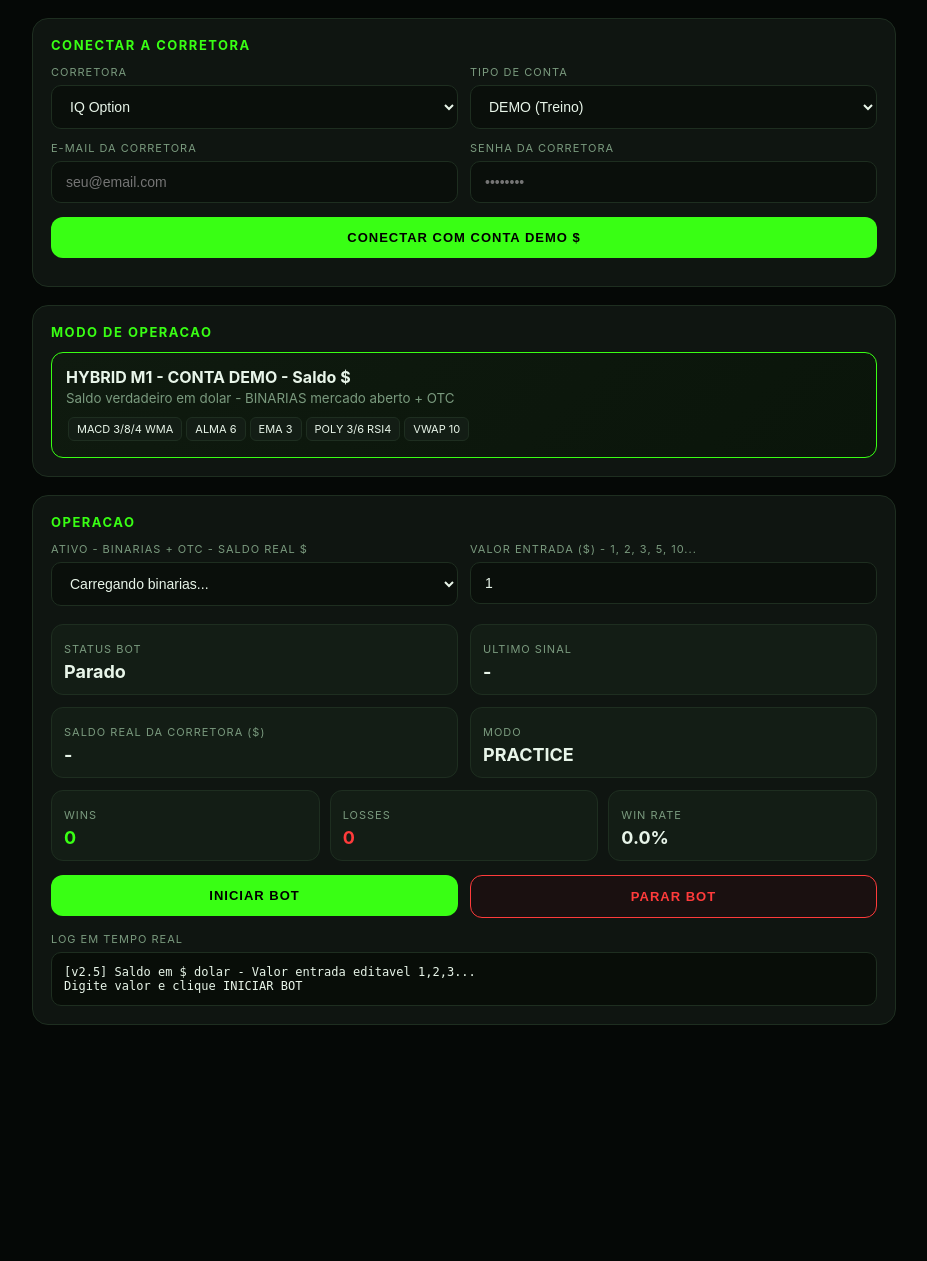
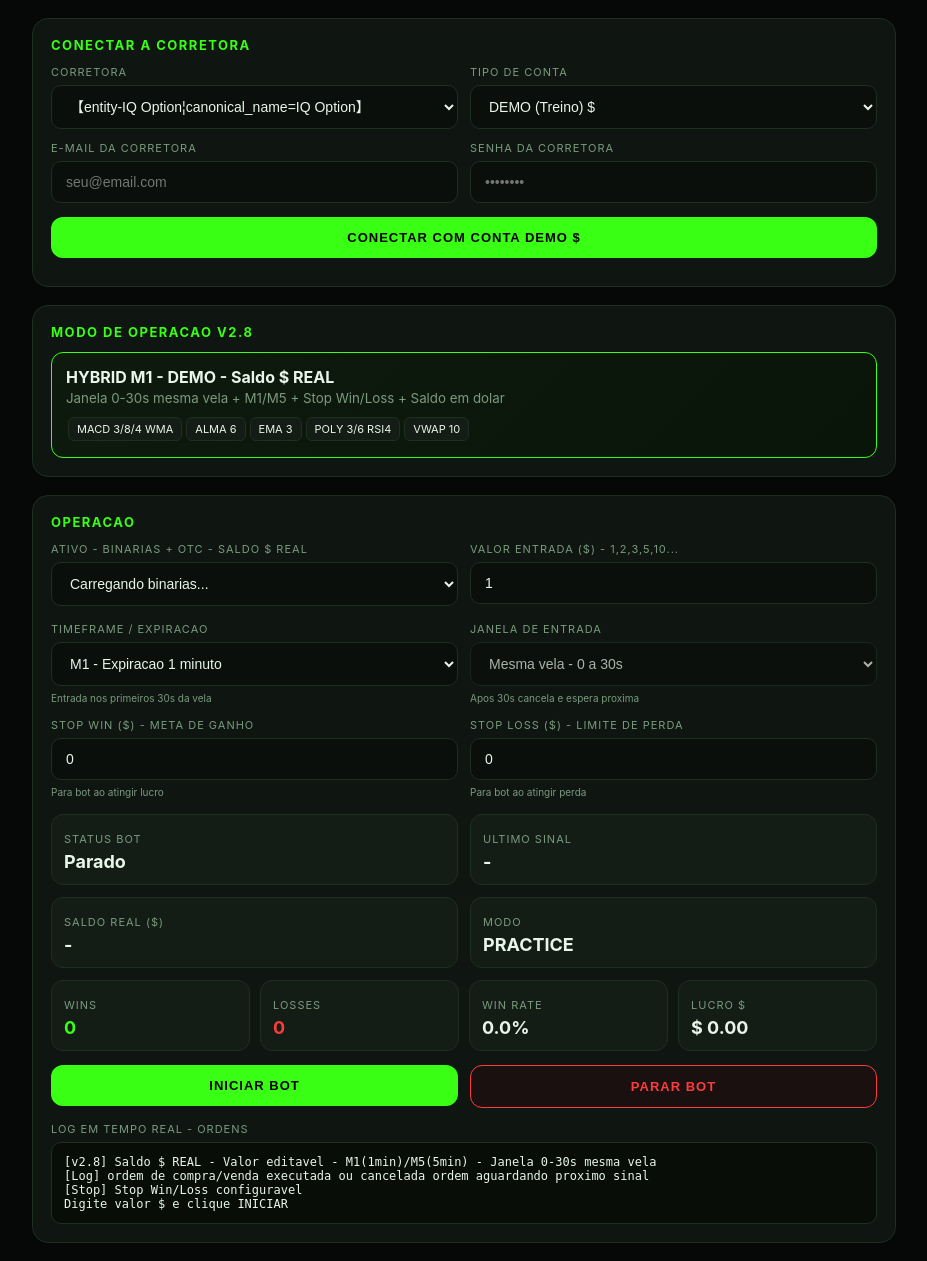
Before and after one commit to daniloadalto/danbot, a Flask app: page / in a window 1280 px wide. Shown: the part 62-1323 px from the top of the page, without its empty margins (176-1103 px from the left). Before the commit the page ends 1087 px from the top, so only its background shows below. Run offline with Flask 3, Linux system fonts and the light colour scheme.

Commit message:
Update dashboard.html

```diff
--- a/templates/dashboard.html
+++ b/templates/dashboard.html
@@ -3,12 +3,12 @@
 <head>
 <meta charset="UTF-8">
 <meta name="viewport" content="width=device-width, initial-scale=1.0">
-<title>DANBOT PRO - Saldo REAL $</title>
+<title>DANBOT PRO - v2.8 Saldo $ REAL</title>
 <style>
 :root{--bg:#050806;--card:#0f1511;--card2:#131d15;--green:#39FF14;--red:#ff3b3b;--text:#e8f5e9;--muted:#7a9a7e;--border:#1e2e20;}
 *{box-sizing:border-box;margin:0;padding:0}
 body{background:var(--bg);color:var(--text);font-family:Inter,sans-serif;min-height:100vh}
-header{background:var(--card);border-bottom:1px solid var(--border);padding:14px 18px;display:flex;justify-content:space-between;align-items:center}
+header{background:var(--card);border-bottom:1px solid var(--border);padding:14px 18px;display:flex;justify-content:space-between;align-items:center;position:sticky;top:0;z-index:10}
 .logo{font-weight:900;font-size:20px}.logo span{color:var(--green)}
 .badge{background:var(--card2);border:1px solid var(--border);padding:6px 12px;border-radius:20px;font-size:12px;color:var(--muted)}
 .badge.on{color:var(--green);border-color:var(--green)}
@@ -18,17 +18,16 @@ header{background:var(--card);border-bottom:1px solid var(--border);padding:14px
 .row{display:flex;gap:12px;flex-wrap:wrap}.col{flex:1;min-width:240px}
 label{font-size:11px;color:var(--muted);letter-spacing:1px;text-transform:uppercase;margin-bottom:6px;display:block}
 select,input{width:100%;background:#0a0f0b;border:1px solid var(--border);color:var(--text);padding:12px 14px;border-radius:10px;font-size:14px;outline:none}
-.btn{padding:13px 18px;border-radius:12px;border:0;font-weight:800;letter-spacing:1px;cursor:pointer;font-size:13px;text-transform:uppercase}
-.btn-green{background:var(--green);color:#000;width:100%}.btn-red{background:#1a1010;border:1px solid var(--red);color:var(--red);width:100%}
-.btn-outline{background:transparent;border:1px solid var(--border);color:var(--muted);width:100%}
-.grid2{display:grid;grid-template-columns:1fr 1fr;gap:12px}
-.kpi{background:var(--card2);border:1px solid var(--border);border-radius:12px;padding:12px}
-.kpi b{font-size:18px;display:block;margin-top:4px}
-.kpi small{color:var(--muted);font-size:11px;letter-spacing:1px;text-transform:uppercase}
-.log{font-family:monospace;font-size:12px;background:#080d08;border:1px solid var(--border);border-radius:10px;padding:12px;max-height:260px;overflow:auto;white-space:pre-wrap}
+select:focus,input:focus{border-color:var(--green)}
+.btn{padding:13px 18px;border-radius:12px;border:0;font-weight:800;letter-spacing:1px;cursor:pointer;transition:.2s;font-size:13px;text-transform:uppercase}
+.btn-green{background:var(--green);color:#000;width:100%}.btn-red{background:#1a1010;border:1px solid var(--red);color:var(--red);width:100%}.btn-outline{background:transparent;border:1px solid var(--border);color:var(--muted);width:100%}
+.grid2{display:grid;grid-template-columns:1fr 1fr;gap:12px}@media(max-width:600px){.grid2{grid-template-columns:1fr}}
+.kpi{background:var(--card2);border:1px solid var(--border);border-radius:12px;padding:12px}.kpi b{font-size:18px;display:block;margin-top:4px}.kpi small{color:var(--muted);font-size:11px;letter-spacing:1px;text-transform:uppercase}
+.log{font-family:ui-monospace,monospace;font-size:12px;background:#080d08;border:1px solid var(--border);border-radius:10px;padding:12px;max-height:300px;overflow:auto;white-space:pre-wrap}
 .mode-box{background:linear-gradient(135deg,#0f1a0f,#0a150a);border:1px solid var(--green);border-radius:12px;padding:14px}
 .pill{display:inline-block;background:var(--card2);border:1px solid var(--border);padding:4px 8px;border-radius:6px;font-size:11px;margin:2px}
-.placar{display:grid;grid-template-columns:1fr 1fr 1fr;gap:10px;margin-top:12px}
+.placar{display:grid;grid-template-columns:1fr 1fr 1fr 1fr;gap:10px;margin-top:12px}
+@media(max-width:600px){.placar{grid-template-columns:1fr 1fr}}
 </style>
 </head>
 <body>
@@ -40,25 +39,38 @@ select,input{width:100%;background:#0a0f0b;border:1px solid var(--border);color:
 <div class="card" id="brokerCard">
 <h2>Conectar a Corretora</h2>
 <div class="grid2">
-<div><label>Corretora</label><select id="broker"><option value="IQ_Option" selected>IQ&#32;Option</option></select></div>
-<div><label>Tipo de Conta</label><select id="accountType"><option value="PRACTICE" selected>DEMO (Treino)</option><option value="REAL">REAL (Dinheiro real)</option></select></div>
+<div><label>Corretora</label><select id="broker"><option value="IQ_Option" selected>【entity-IQ Option¦canonical_name=IQ Option】</option></select></div>
+<div><label>Tipo de Conta</label><select id="accountType"><option value="PRACTICE" selected>DEMO (Treino) $</option><option value="REAL">REAL $</option></select></div>
 </div>
 <div class="row" style="margin-top:12px"><div class="col"><label>E-mail da Corretora</label><input id="brokerEmail" placeholder="seu@email.com"></div><div class="col"><label>Senha da Corretora</label><input id="brokerPass" type="password" placeholder="••••••••"></div></div>
-<button class="btn btn-green" style="margin-top:14px" id="connectBtn" onclick="connectBroker()">CONECTAR COM CONTA DEMO</button>
+<button class="btn btn-green" style="margin-top:14px" id="connectBtn" onclick="connectBroker()">CONECTAR COM CONTA DEMO $</button>
 <div id="brokerMsg" style="margin-top:10px;font-size:13px;color:var(--muted)"></div>
 </div>
 <div class="card">
-<h2>Modo de Operacao</h2>
-<div class="mode-box"><b id="modeTitle">HYBRID EQUILIBRIO M1 - DEMO - Saldo REAL $</b><br><small style="color:var(--muted)">Saldo verdadeiro em dolar - BINARIAS mercado aberto + OTC</small><div style="margin-top:8px"><span class="pill">MACD 3/8/4 WMA</span><span class="pill">ALMA 6</span><span class="pill">EMA 3</span><span class="pill">POLY 3/6 RSI4</span><span class="pill">VWAP 10</span></div></div>
+<h2>Modo de Operacao v2.8</h2>
+<div class="mode-box"><b id="modeTitle">HYBRID EQUILIBRIO M1 - DEMO - Saldo $ REAL</b><br><small style="color:var(--muted)">Janela 0-30s mesma vela + M1/M5 + Stop Win/Loss + Saldo em dolar</small><div style="margin-top:8px"><span class="pill">MACD 3/8/4 WMA</span><span class="pill">ALMA 6</span><span class="pill">EMA 3</span><span class="pill">POLY 3/6 RSI4</span><span class="pill">VWAP 10</span></div></div>
 </div>
 <div class="card">
 <h2>Operacao</h2>
-<div class="grid2"><div><label>Ativo - BINARIAS + OTC - Saldo REAL $</label><select id="asset" onchange="onAssetChange()"><optgroup label="BINARIAS - Mercado Aberto" id="groupBinary"><option>Carregando binarias...</option></optgroup><optgroup label="OTC" id="groupOtc"><option>Carregando OTC...</option></optgroup></select><small id="assetStatus" style="color:var(--muted);font-size:11px;margin-top:4px;display:block"></small></div><div><label>Valor Entrada ($) - 1, 2, 3, 5, 10...</label><input id="amount" type="number" value="1" min="1" step="1" max="1000" onchange="onAmountChange()"></div></div>
-<div class="grid2" style="margin-top:14px"><div class="kpi"><small>Status Bot</small><b id="botStatus">Parado</b></div><div class="kpi"><small>Ultimo Sinal</small><b id="lastSignal">-</b></div><div class="kpi"><small>Saldo REAL da Corretora ($)</small><b id="balance">-</b></div><div class="kpi"><small>Modo</small><b id="accountMode">DEMO</b></div></div>
-<div class="placar"><div class="kpi"><small>Wins</small><b id="wins" style="color:#39FF14">0</b></div><div class="kpi"><small>Losses</small><b id="losses" style="color:#ff3b3b">0</b></div><div class="kpi"><small>Win Rate</small><b id="winrate">0%</b></div></div>
+<div class="grid2">
+<div><label>Ativo - BINARIAS + OTC - Saldo $ REAL</label><select id="asset" onchange="onAssetChange()"><optgroup label="BINARIAS - Mercado Aberto" id="groupBinary"><option>Carregando binarias...</option></optgroup><optgroup label="OTC" id="groupOtc"><option>Carregando OTC...</option></optgroup></select><small id="assetStatus" style="color:var(--muted);font-size:11px;margin-top:4px;display:block"></small></div>
+<div><label>Valor Entrada ($) - 1,2,3,5,10...</label><input id="amount" type="number" value="1" min="1" step="0.5" max="1000" onchange="onAmountChange()"></div>
+</div>
+<div class="grid2" style="margin-top:12px">
+<div><label>Timeframe / Expiracao</label><select id="timeframe" onchange="onTimeframeChange()"><option value="M1" selected>M1 - Expiracao 1 minuto</option><option value="M5">M5 - Expiracao 5 minutos</option></select><small style="color:var(--muted);font-size:10px">Entrada nos primeiros 30s da vela</small></div>
+<div><label>Janela de Entrada</label><select disabled><option>Mesma vela - 0 a 30s</option></select><small style="color:var(--muted);font-size:10px">Apos 30s cancela e espera proxima</small></div>
+</div>
+<div class="grid2" style="margin-top:12px">
+<div><label>Stop Win ($) - Meta de ganho</label><input id="stopWin" type="number" value="0" min="0" step="1" placeholder="0 = sem stop"><small style="color:var(--muted);font-size:10px">Para bot ao atingir lucro</small></div>
+<div><label>Stop Loss ($) - Limite de perda</label><input id="stopLoss" type="number" value="0" min="0" step="1" placeholder="0 = sem stop"><small style="color:var(--muted);font-size:10px">Para bot ao atingir perda</small></div>
+</div>
+<div class="grid2" style="margin-top:14px"><div class="kpi"><small>Status Bot</small><b id="botStatus">Parado</b></div><div class="kpi"><small>Ultimo Sinal</small><b id="lastSignal">-</b></div><div class="kpi"><small>Saldo REAL ($)</small><b id="balance">-</b></div><div class="kpi"><small>Modo</small><b id="accountMode">DEMO</b></div></div>
+<div class="placar"><div class="kpi"><small>Wins</small><b id="wins" style="color:#39FF14">0</b></div><div class="kpi"><small>Losses</small><b id="losses" style="color:#ff3b3b">0</b></div><div class="kpi"><small>Win Rate</small><b id="winrate">0%</b></div><div class="kpi"><small>Lucro $</small><b id="profit">0</b></div></div>
 <div class="row" style="margin-top:14px"><div class="col"><button class="btn btn-green" onclick="startBot()">Iniciar Bot</button></div><div class="col"><button class="btn btn-red" onclick="stopBot()">Parar Bot</button></div></div>
-<div style="margin-top:14px"><label>Log em tempo real</label><div id="log" class="log">[v2.5] Saldo em $ dolar - Valor entrada editavel 1,2,3...
-Digite valor e clique INICIAR BOT</div></div>
+<div style="margin-top:14px"><label>Log em tempo real - ordens</label><div id="log" class="log">[v2.8] Saldo $ REAL - Valor editavel - M1(1min)/M5(5min) - Janela 0-30s mesma vela
+[Log] ordem de compra/venda executada ou cancelada ordem aguardando proximo sinal
+[Stop] Stop Win/Loss configuravel
+Digite valor $ e clique INICIAR</div></div>
 </div>
 </div>
 <script>
@@ -69,8 +81,8 @@ function updateConnectBtn(){
  const t=document.getElementById('accountType').value;
  const btn=document.getElementById('connectBtn');
  const title=document.getElementById('modeTitle');
- if(t==='REAL'){btn.textContent='CONECTAR COM SALDO REAL $';btn.style.background='#ff3b3b';btn.style.color='#fff';title.textContent='HYBRID M1 - CONTA REAL - Saldo $';}
- else{btn.textContent='CONECTAR COM CONTA DEMO $';btn.style.background='#39FF14';btn.style.color='#000';title.textContent='HYBRID M1 - CONTA DEMO - Saldo $';}
+ if(t==='REAL'){btn.textContent='CONECTAR COM SALDO REAL $';btn.style.background='#ff3b3b';btn.style.color='#fff';title.textContent='HYBRID M1 - REAL - Saldo $ REAL';}
+ else{btn.textContent='CONECTAR COM CONTA DEMO $';btn.style.background='#39FF14';btn.style.color='#000';title.textContent='HYBRID M1 - DEMO - Saldo $ REAL';}
  document.getElementById('accountMode').textContent=t;
 }
 document.getElementById('accountType').addEventListener('change',updateConnectBtn);updateConnectBtn();
@@ -103,10 +115,12 @@ async function loadAssets(){
 }
 function onAssetChange(){localStorage.setItem('danbot_asset',document.getElementById('asset').value);}
 function onAmountChange(){const v=document.getElementById('amount').value;localStorage.setItem('danbot_amount',v);log('Valor entrada alterado para $ '+v);}
+function onTimeframeChange(){const tf=document.getElementById('timeframe').value;localStorage.setItem('danbot_timeframe',tf);log('Timeframe '+tf+' - exp '+(tf==='M5'?'5 min':'1 min')+' - janela 0-30s mesma vela');}
 async function loadPlacar(){
  try{
   const r=await fetch('/api/bot/placar',{headers:headers()});const j=await r.json();
   document.getElementById('wins').textContent=j.wins||0;document.getElementById('losses').textContent=j.losses||0;document.getElementById('winrate').textContent=(j.win_rate||0).toFixed(1)+'%';
+  document.getElementById('profit').textContent='$ '+(j.profit||0).toFixed(2);
   if(j.balance) document.getElementById('balance').textContent='$ '+ (j.balance.toFixed?j.balance.toFixed(2):j.balance)+' ('+(j.account_type||'')+')';
  }catch(e){}
 }
@@ -125,19 +139,38 @@ async function connectBroker(){
   const iv=setInterval(async()=>{
    tries++;
    const pr=await fetch('/api/broker/connect/poll',{headers:headers()});const pj=await pr.json();
-   if(pj.status==='connected'){clearInterval(iv);document.getElementById('brokerMsg').textContent='Conectado! Saldo REAL $ '+accountType+': $'+pj.balance;checkBroker();loadPlacar();log('Saldo REAL $: $'+pj.balance+' ('+accountType+')');}
+   if(pj.status==='connected'){clearInterval(iv);document.getElementById('brokerMsg').textContent='Conectado! Saldo REAL $ '+pj.balance;checkBroker();loadPlacar();log('Conectado saldo $ '+pj.balance+' - pronto para ordens');}
    else if(pj.status==='error'){clearInterval(iv);document.getElementById('brokerMsg').textContent='Erro: '+(pj.error||'falha');document.getElementById('brokerMsg').style.color='#ff3b3b';log('Erro: '+(pj.error||''));}
-   if(tries>40){clearInterval(iv);document.getElementById('brokerMsg').textContent='Timeout - verifique credenciais, desative 2FA';}
+   if(tries>45){clearInterval(iv);document.getElementById('brokerMsg').textContent='Timeout - verifique credenciais, desative 2FA';}
   },2000);
  }catch(e){document.getElementById('brokerMsg').textContent='Erro: '+e.message;}
 }
-async function botStatus(){try{const r=await fetch('/api/bot/status',{headers:headers()});const j=await r.json();document.getElementById('botStatus').textContent=j.running?'Rodando':'Parado';}catch(e){}}
-async function startBot(){const asset=document.getElementById('asset').value;const amount=parseFloat(document.getElementById('amount').value)||1;await fetch('/api/bot/start',{method:'POST',headers:headers(),body:JSON.stringify({asset,amount,entry_value:amount})});log('Bot iniciado '+asset+' - Entrada $ '+amount+' - saldo REAL $');botStatus();}
+async function botStatus(){try{const r=await fetch('/api/bot/status',{headers:headers()});const j=await r.json();document.getElementById('botStatus').textContent=j.running?'Rodando ('+j.timeframe+' $'+j.amount+')':'Parado';}catch(e){}}
+async function startBot(){
+  const asset=document.getElementById('asset').value;
+  const amount=parseFloat(document.getElementById('amount').value)||1;
+  const timeframe=document.getElementById('timeframe').value||'M1';
+  const stop_win=parseFloat(document.getElementById('stopWin').value)||0;
+  const stop_loss=parseFloat(document.getElementById('stopLoss').value)||0;
+  const res=await fetch('/api/bot/start',{method:'POST',headers:headers(),body:JSON.stringify({asset,amount,entry_value:amount,timeframe,stop_win,stop_loss})});
+  const j=await res.json();
+  if(j.ok){
+    log('Bot iniciado '+asset+' - Entrada $ '+amount+' - '+timeframe+' exp '+(timeframe==='M5'?'5':'1')+'min');
+    log('Regra: entrada mesma vela nos primeiros 30s, apos cancela');
+    log('StopWin $'+stop_win+' StopLoss $'+stop_loss+' - placar Win/Loss atualizando');
+  } else {log('Erro iniciar: '+(j.error||''));}
+  botStatus();
+}
 async function stopBot(){await fetch('/api/bot/stop',{method:'POST',headers:headers()});log('Bot parado');botStatus();}
-async function scan(){try{const asset=document.getElementById('asset').value;if(!asset||asset.includes('Carregando')) return;const r=await fetch('/api/scan?asset='+asset,{headers:headers()});const j=await r.json();if(j.sinal){document.getElementById('lastSignal').textContent=j.sinal;log('SINAL '+j.sinal+' - Entrada $ '+document.getElementById('amount').value);loadPlacar();}}catch(e){}}
+async function scan(){try{const asset=document.getElementById('asset').value;if(!asset||asset.includes('Carregando')) return;const r=await fetch('/api/scan?asset='+asset,{headers:headers()});const j=await r.json();if(j.sinal){document.getElementById('lastSignal').textContent=j.sinal+' ('+(document.getElementById('timeframe').value||'M1')+')';}}catch(e){}}
 function logout(){localStorage.removeItem('danbot_token');location.href='/';}
 const savedAmt=localStorage.getItem('danbot_amount');if(savedAmt) document.getElementById('amount').value=savedAmt;
-setInterval(()=>{checkBroker();botStatus();loadPlacar();scan();},5000);
+const savedTf=localStorage.getItem('danbot_timeframe');if(savedTf) document.getElementById('timeframe').value=savedTf;
+const savedSW=localStorage.getItem('danbot_stopWin');if(savedSW) document.getElementById('stopWin').value=savedSW;
+const savedSL=localStorage.getItem('danbot_stopLoss');if(savedSL) document.getElementById('stopLoss').value=savedSL;
+document.getElementById('stopWin').addEventListener('change',e=>localStorage.setItem('danbot_stopWin',e.target.value));
+document.getElementById('stopLoss').addEventListener('change',e=>localStorage.setItem('danbot_stopLoss',e.target.value));
+setInterval(()=>{checkBroker();botStatus();loadPlacar();scan();},4000);
 checkBroker();botStatus();loadPlacar();
 </script>
 </body>
```
